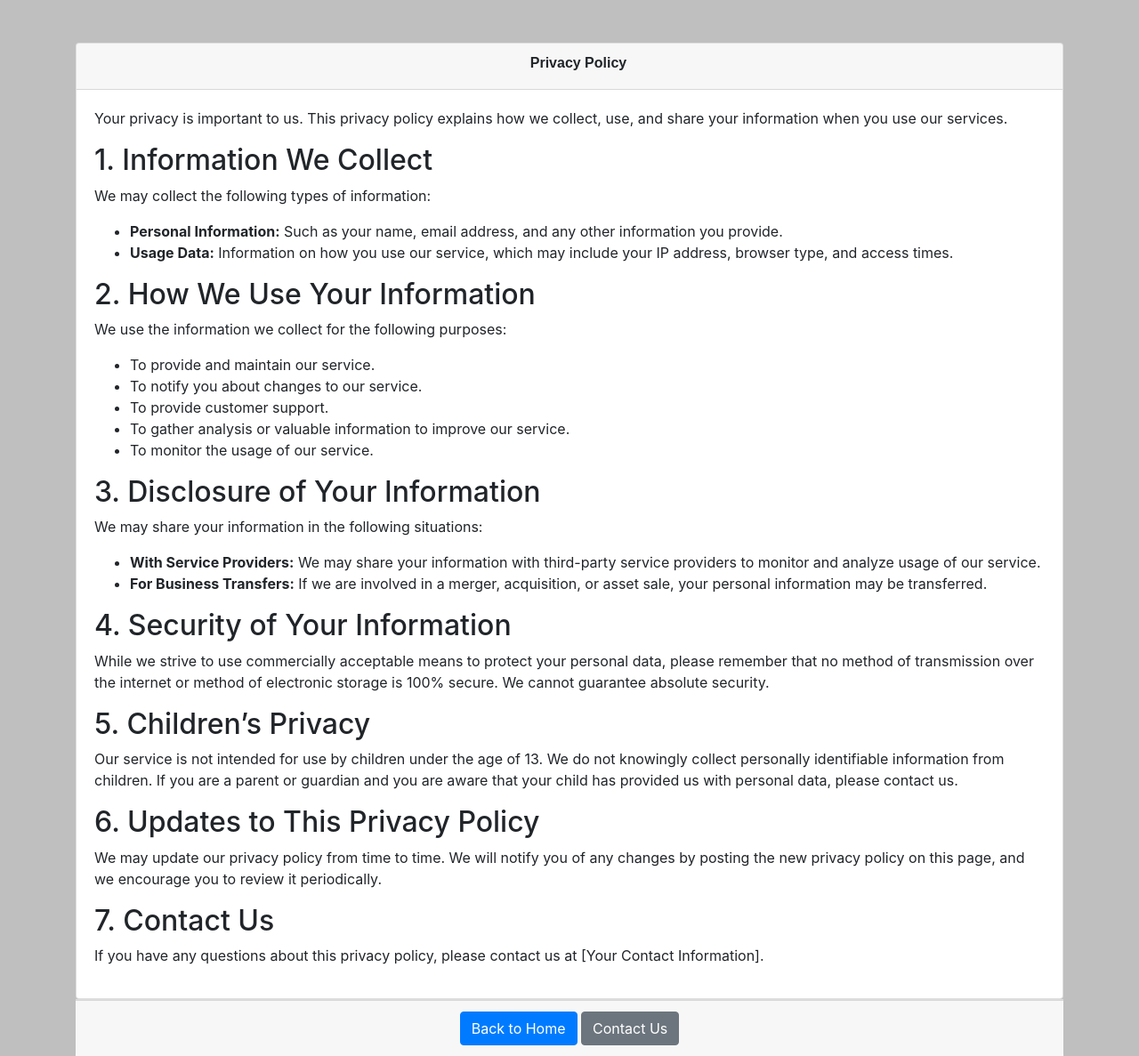
After one commit to Cbobocea/youpinion, a Flask app: page /privacy in a window 1280 px wide. The commit adds this page. Shown: the whole page at 89% size. Run offline with Flask 3, Linux system fonts and the light colour scheme; parts of the project's set-up code (start-up, migrations or seed data) failed here and were passed over.

Commit message:
ciuparla..

```diff
--- a/app.py
+++ b/app.py
@@ -35,8 +35,8 @@ DEVELOPER_KEY = 'AIzaSyCnuvkeTxoZdFQifWc2624JpN5NvQcYj4Q'
 openai.api_key = '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'  # Replace with your actual OpenAI API key
 
 # Path to the service account key file in the Docker container
-credentials_path = r'C:\Users\munianio\Downloads\service-account-key.json'  # path for testing
-#credentials_path = '/app/service-account-key.json'  # path for live
+#credentials_path = r'C:\Users\munianio\Downloads\service-account-key.json'  # path for testing
+credentials_path = '/app/service-account-key.json'  # path for live
 
 # Load credentials from the service account key file
 credentials = service_account.Credentials.from_service_account_file(credentials_path)
@@ -232,7 +232,7 @@ def home():
 
     return render_template('index.html', year=current_year)  # Pass the year to the template
 
-
+#results route
 @app.route('/results')
 def results():
     cluster = request.args.get('cluster')
@@ -241,11 +241,39 @@ def results():
 
     return render_template('results.html', cluster=cluster, count=count, summary=summary)
 
+#Terms&Cond route
+@app.route('/terms')
+def terms():
+    return render_template('terms.html')  # Make sure this template exists in your templates folder
+#Privacy route
+@app.route('/privacy')
+def privacy():
+    return render_template('privacy.html')  # Ensure privacy.html is in your templates folder
+
+
 # New route for the About page
 @app.route('/about')
 def about():
     return render_template('about.html')  # Ensure you have about.html in your templates folder
 
+#Contact us route
+@app.route('/submit_contact', methods=['POST'])
+def submit_contact():
+    # Here you would process the form data, e.g. save it to a database or send an email
+    name = request.form['name']
+    email = request.form['email']
+    subject = request.form['subject']
+    message = request.form['message']
+
+    # Process the contact message (e.g., send an email, save to a database)
+
+    flash("Thank you for your message! We'll get back to you soon.")
+    return redirect(url_for('home'))  # Redirect back to the home page or another page
+
+@app.route('/contact')
+def contact():
+    return render_template('contact.html')
+
 
 if __name__ == '__main__':
     app.run(debug=True)
--- a/static/styles/styles.css
+++ b/static/styles/styles.css
@@ -1,10 +1,15 @@
 body {
     display: flex;
-    flex-direction: column; /* Stack elements vertically */
-    min-height: 100vh; /* Full viewport height */
-    margin: 0; /* Remove default margin */
+    flex-direction: column;
+    min-height: 100vh;
+    margin: 0;
     background-color: #bfbfbf; /* Light grey */
-    position: relative; /* Set body position to relative for proper z-index stacking */
+    background-image: url('{{ url_for('static', filename='images/mrrobot.png') }}'); /* Path to your image */
+    background-size: cover; /* Cover the whole body */
+    background-repeat: no-repeat; /* No tiling */
+    background-position: center; /* Center the image */
+    background-attachment: fixed; /* Optional for fixed positioning */
+    position: relative; /* Keep element stacking in order */
 }
 
 main {
--- /dev/null
+++ b/templates/privacy.html
@@ -0,0 +1,68 @@
+<!DOCTYPE html>
+<html lang="en">
+<head>
+    <meta charset="UTF-8">
+    <meta name="viewport" content="width=device-width, initial-scale=1.0">
+    <title>Privacy Policy</title>
+    <link rel="stylesheet" href="https://cdn.jsdelivr.net/npm/bootstrap@4.5.2/dist/css/bootstrap.min.css">
+    <link rel="stylesheet" href="{{ url_for('static', filename='styles/styles.css') }}"> <!-- Optional -->
+    <link href="https://fonts.googleapis.com/css2?family=Roboto:wght@700&display=swap" rel="stylesheet">
+</head>
+<body>
+    <div class="container mt-5">
+        <div class="card">
+            <div class="card-header">
+                <h1 class="text-center">Privacy Policy</h1>
+            </div>
+            <div class="card-body">
+                <p class="card-text">Your privacy is important to us. This privacy policy explains how we collect, use, and share your information when you use our services.</p>
+
+                <h2>1. Information We Collect</h2>
+                <p>We may collect the following types of information:</p>
+                <ul>
+                    <li><strong>Personal Information:</strong> Such as your name, email address, and any other information you provide.</li>
+                    <li><strong>Usage Data:</strong> Information on how you use our service, which may include your IP address, browser type, and access times.</li>
+                </ul>
+
+                <h2>2. How We Use Your Information</h2>
+                <p>We use the information we collect for the following purposes:</p>
+                <ul>
+                    <li>To provide and maintain our service.</li>
+                    <li>To notify you about changes to our service.</li>
+                    <li>To provide customer support.</li>
+                    <li>To gather analysis or valuable information to improve our service.</li>
+                    <li>To monitor the usage of our service.</li>
+                </ul>
+
+                <h2>3. Disclosure of Your Information</h2>
+                <p>We may share your information in the following situations:</p>
+                <ul>
+                    <li><strong>With Service Providers:</strong> We may share your information with third-party service providers to monitor and analyze usage of our service.</li>
+                    <li><strong>For Business Transfers:</strong> If we are involved in a merger, acquisition, or asset sale, your personal information may be transferred.</li>
+                </ul>
+
+                <h2>4. Security of Your Information</h2>
+                <p>While we strive to use commercially acceptable means to protect your personal data, please remember that no method of transmission over the internet or method of electronic storage is 100% secure. We cannot guarantee absolute security.</p>
+
+                <h2>5. Children’s Privacy</h2>
+                <p>Our service is not intended for use by children under the age of 13. We do not knowingly collect personally identifiable information from children. If you are a parent or guardian and you are aware that your child has provided us with personal data, please contact us.</p>
+
+                <h2>6. Updates to This Privacy Policy</h2>
+                <p>We may update our privacy policy from time to time. We will notify you of any changes by posting the new privacy policy on this page, and we encourage you to review it periodically.</p>
+
+                <h2>7. Contact Us</h2>
+                <p>If you have any questions about this privacy policy, please contact us at [Your Contact Information].</p>
+            </div>
+    </div>
+
+    <footer>
+        <div class="card-footer text-center">
+            <a href="/" class="btn btn-primary">Back to Home</a>
+            <a href="{{ url_for('contact') }}" class="btn btn-secondary">Contact Us</a> <!-- Link to Contact Us page -->
+        </div>
+    </footer>
+
+    <script src="https://code.jquery.com/jquery-3.5.1.slim.min.js"></script>
+    <script src="https://cdn.jsdelivr.net/npm/bootstrap@4.5.2/dist/js/bootstrap.bundle.min.js"></script>
+</body>
+</html>
```
Also changed, not shown: other parts of static/styles/styles.css (+41 -18 lines), templates/contact.html (added, +37 -0 lines), templates/index.html (+62 -16 lines), templates/terms.html (added, +54 -0 lines), static/images/facebook.png, static/images/mrrobot.jpg (added), static/images/mrrobot.png (added), static/images/youtube.png.
